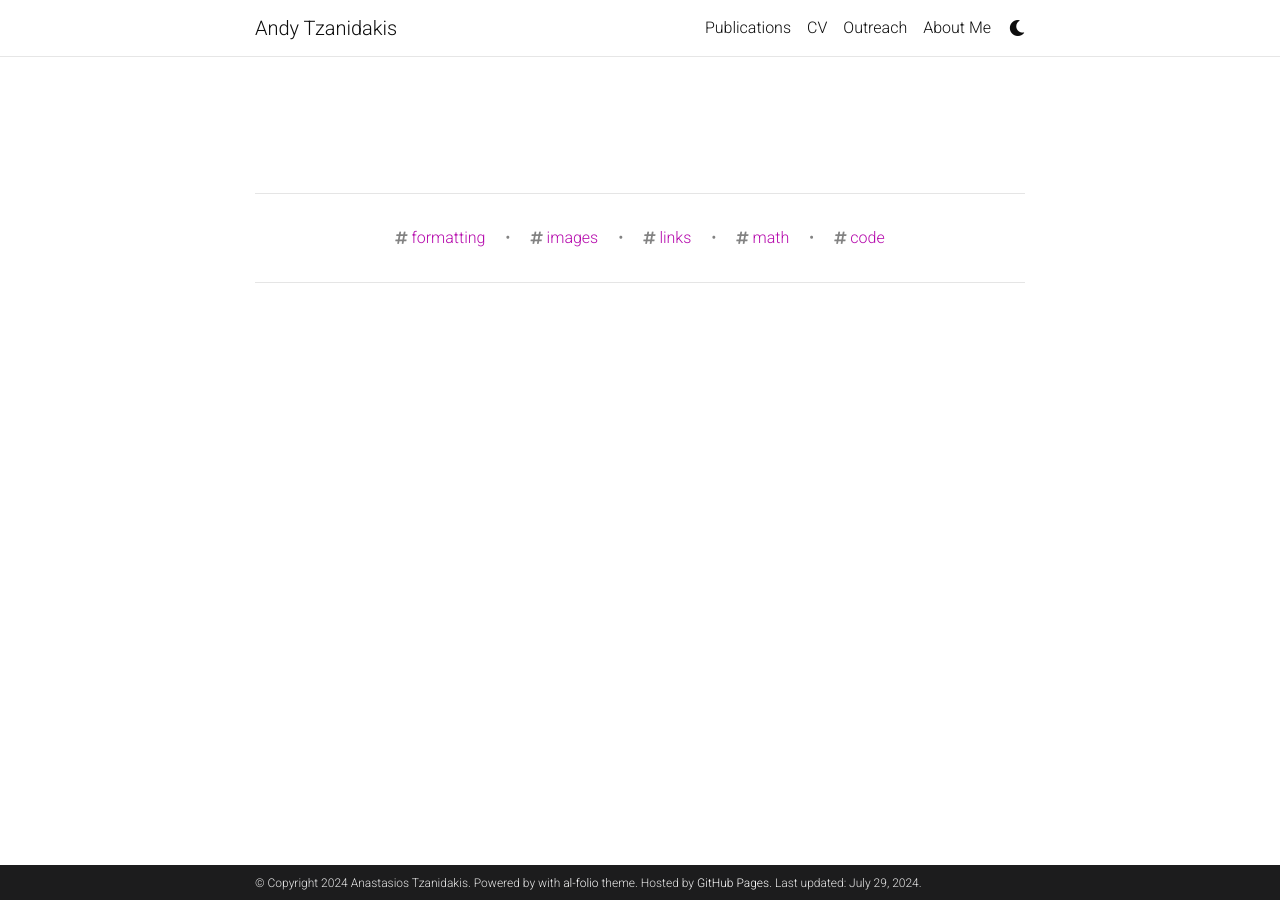
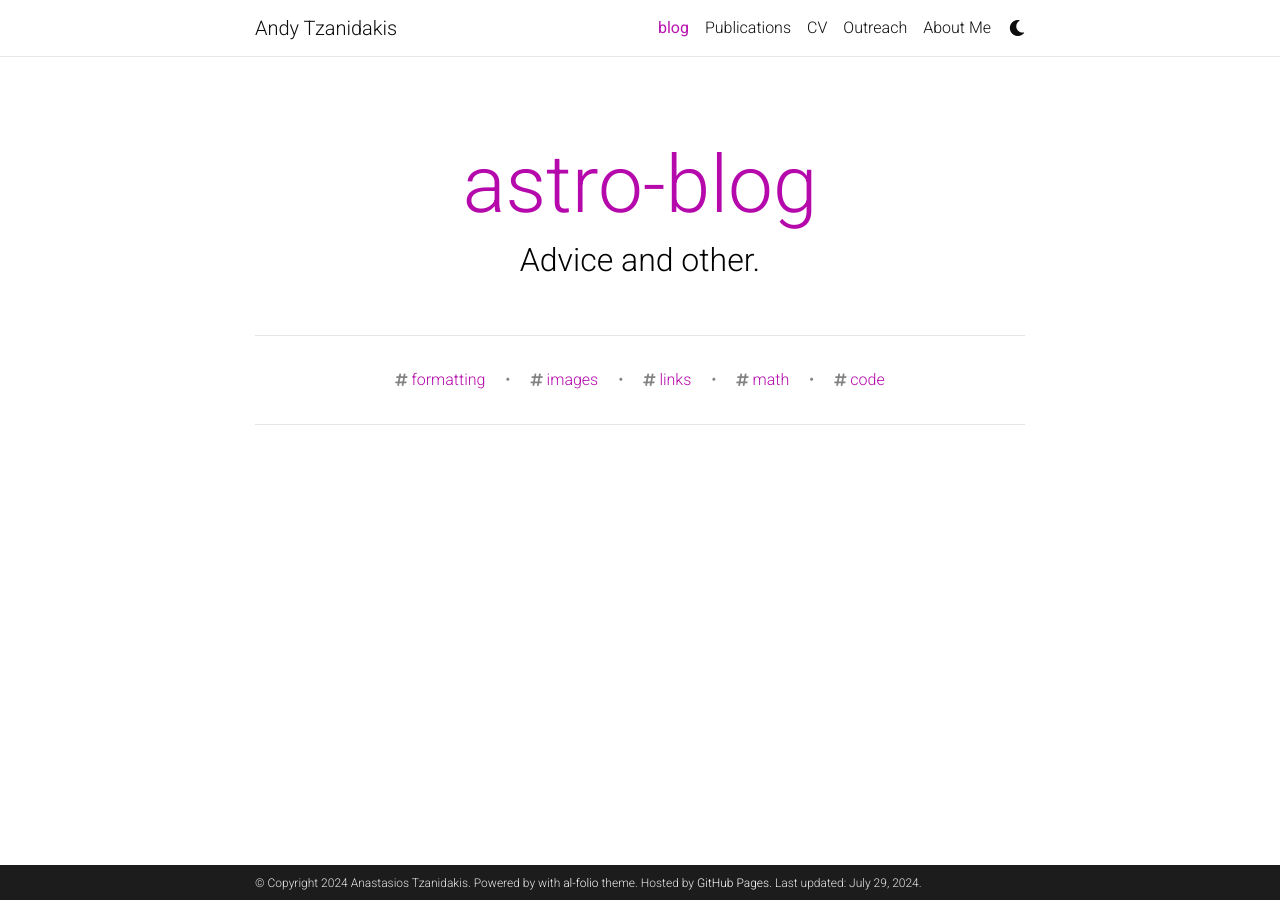
Before and after one commit to AndyTza/andytza.github.io, a Jekyll site: the page built from blog/index.html, in a window 1280 px wide. Built offline with Jekyll 4.4.1, drawn with Linux system fonts in a browser that asks for light colours; full-size pictures stand in for the smaller copies a plugin makes; comment, search, counter and statistics services are not loaded; a style sheet for code colours, icons or effects is not loaded.

Commit message:
enable blog

```diff
--- a/_config.yml
+++ b/_config.yml
@@ -112,10 +112,10 @@
 # Blog
 # -----------------------------------------------------------------------------
 
-# blog_name: al-folio # blog_name will be displayed in your blog page
-# blog_nav_title: blog # your blog must have a title for it to be displayed in the nav bar
-# blog_description: a simple whitespace theme for academics
-# permalink: /blog/:year/:title/
+blog_name: astro-blog # blog_name will be displayed in your blog page
+blog_nav_title: blog # your blog must have a title for it to be displayed in the nav bar
+blog_description: Advice and other.
+permalink: /blog/:year/:title/
 
 # # Pagination
 # pagination:
```
